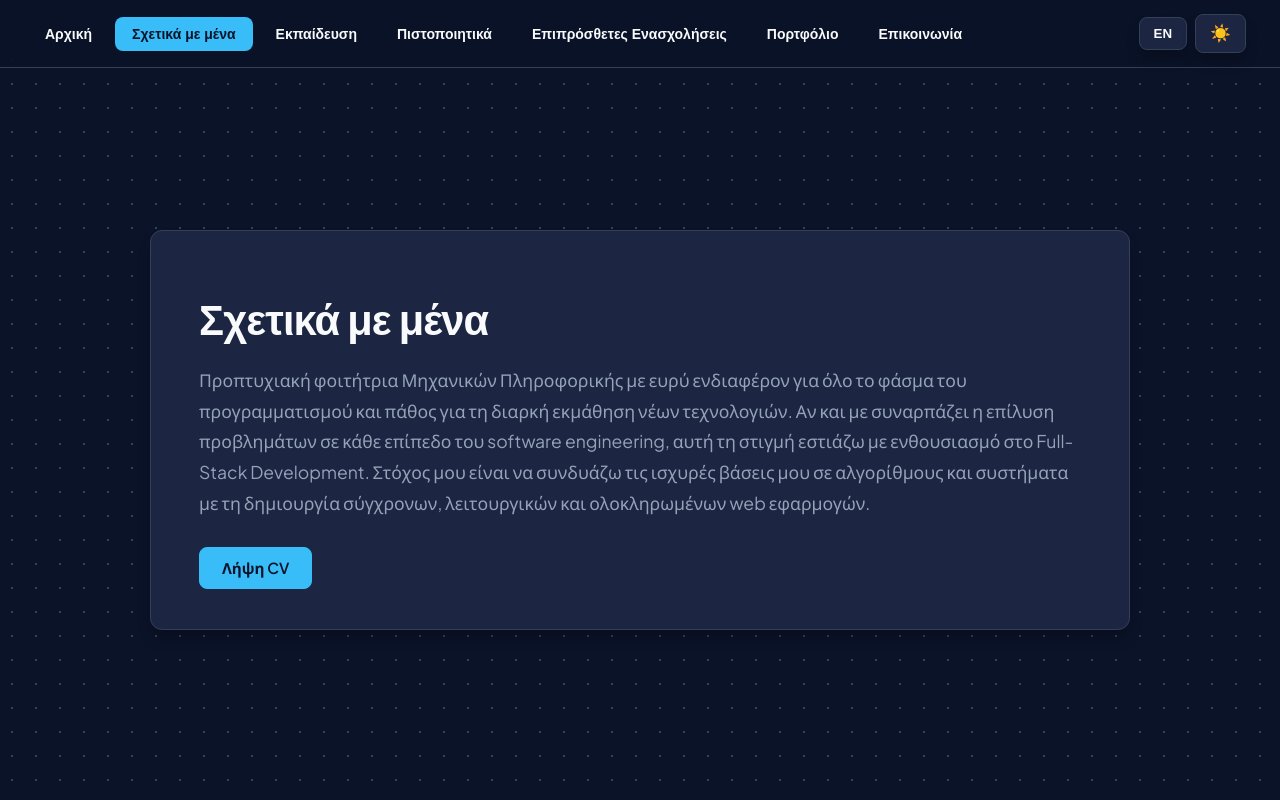
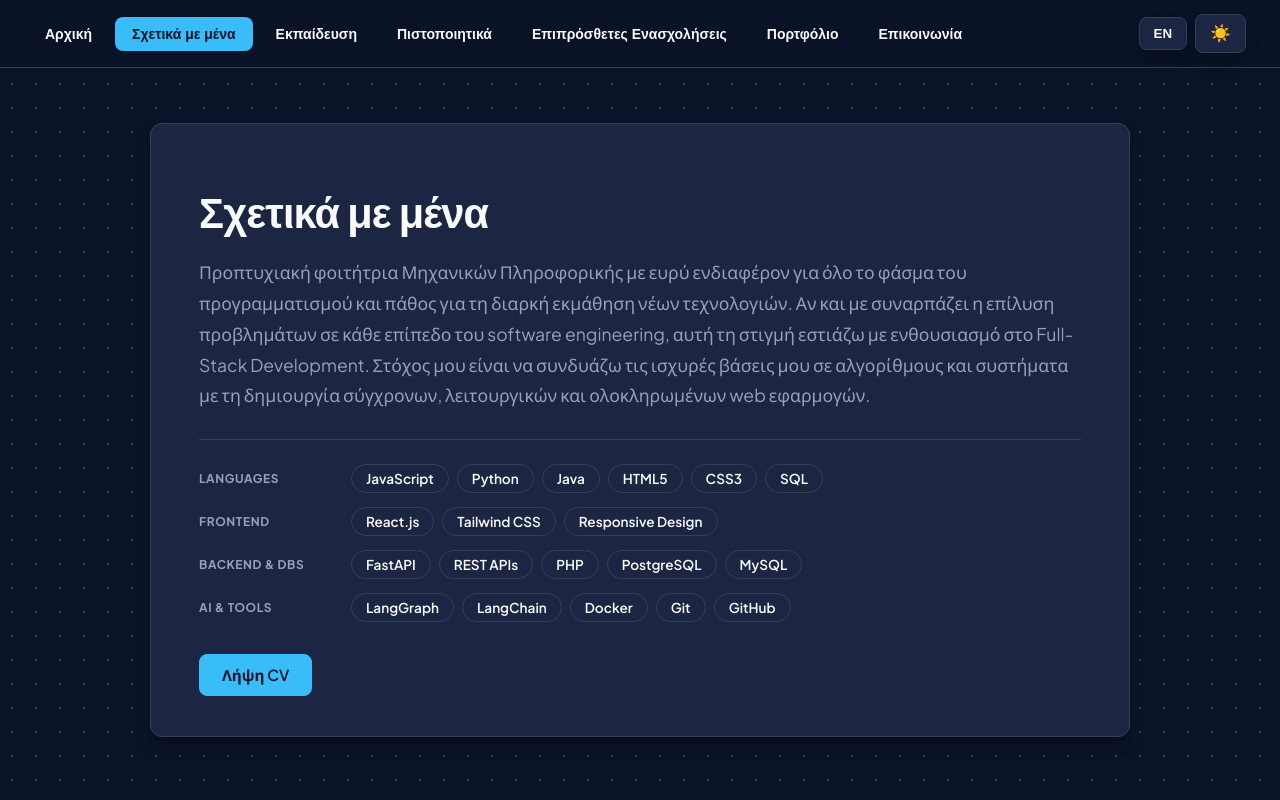
Before and after one commit to AnnaKarg/my-portfolio, a React (Vite) app: page / in a window 1280 px wide. Both pictures are taken after a click on the button "Σχετικά με μένα". Built offline with nearby package versions, Linux system fonts and the light colour scheme.

Commit message:
Trying smth

```diff
--- a/src/About_Me.jsx
+++ b/src/About_Me.jsx
@@ -1,10 +1,31 @@
 import React from 'react';
 
 function About_Me({ title, text, downloadLabel, cvFileUrl = '/CV.pdf' }) {
+  const skills = [
+    { cat: "Languages", items: ["JavaScript", "Python", "Java", "HTML5", "CSS3", "SQL"] },
+    { cat: "Frontend", items: ["React.js", "Tailwind CSS", "Responsive Design"] },
+    { cat: "Backend & DBs", items: ["FastAPI", "REST APIs", "PHP", "PostgreSQL", "MySQL"] },
+    { cat: "AI & Tools", items: ["LangGraph", "LangChain", "Docker", "Git", "GitHub"] }
+  ];
+
   return (
     <div style={heroStyle}>
       <h1 style={titleStyle}>{title}</h1>
       <p style={descriptionStyle}>{text}</p>
+
+      <div style={skillsWrapStyle}>
+        {skills.map((group, i) => (
+          <div key={i} style={skillRowStyle}>
+            <span style={skillCatStyle}>{group.cat}</span>
+            <div style={pillRowStyle}>
+              {group.items.map((item, j) => (
+                <span key={j} style={pillStyle}>{item}</span>
+              ))}
+            </div>
+          </div>
+        ))}
+      </div>
+
       <a href={cvFileUrl} download style={downloadBtnStyle}>
         {downloadLabel}
       </a>
@@ -42,6 +63,47 @@ const descriptionStyle = {
   lineHeight: '1.75'
 };
 
+const skillsWrapStyle = {
+  display: 'flex',
+  flexDirection: 'column',
+  gap: '14px',
+  margin: '0 0 32px 0',
+  paddingTop: '24px',
+  borderTop: '1px solid var(--border-color)'
+};
+
+const skillRowStyle = {
+  display: 'flex',
+  flexWrap: 'wrap',
+  alignItems: 'center',
+  gap: '12px'
+};
+
+const skillCatStyle = {
+  fontSize: '0.75rem',
+  fontWeight: 700,
+  letterSpacing: '0.05em',
+  textTransform: 'uppercase',
+  color: 'var(--muted-text)',
+  flex: '0 0 140px'
+};
+
+const pillRowStyle = {
+  display: 'flex',
+  flexWrap: 'wrap',
+  gap: '8px'
+};
+
+const pillStyle = {
+  fontSize: '0.85rem',
+  fontWeight: 600,
+  padding: '5px 14px',
+  borderRadius: '999px',
+  background: 'transparent',
+  border: '1px solid var(--border-color)',
+  color: 'var(--text-color)'
+};
+
 const downloadBtnStyle = {
   display: 'inline-block',
   padding: '10px 22px',
--- a/src/Start.jsx
+++ b/src/Start.jsx
@@ -1,15 +1,7 @@
 import React from 'react';
 
 function Start({ title, text, startText, imageUrl = '/my_image1.5.jpg' }) {
-  const skills = [
-    { cat: "Languages", items: "JavaScript, Python, Java, HTML5, CSS3, SQL" },
-    { cat: "Frontend", items: "React.js, Tailwind CSS, Responsive Design" },
-    { cat: "Backend & DBs", items: "FastAPI, REST APIs, PHP, PostgreSQL, MySQL" },
-    { cat: "AI & Tools", items: "LangGraph, LangChain, Docker, Git, GitHub" }
-  ];
-
   return (
-    <div style={containerStyle}>
     <div style={heroStyle}>
       <div style={textSideStyle}>
         <h1 style={titleStyle}>{title}</h1>
@@ -23,34 +15,13 @@ function Start({ title, text, startText, imageUrl = '/my_image1.5.jpg' }) {
         </div>
       </div>
     </div>
-
-      {/* ΝΕΑ ΕΝΟΤΗΤΑ: TECH STACK */}
-      <div style={stackSectionStyle}>
-        <h2 style={stackTitleStyle}>TECH STACK</h2>
-        <div style={stackGridStyle}>
-          {skills.map((s, i) => (
-            <div key={i} style={skillCardStyle}>
-              <span style={skillCatStyle}>{s.cat}</span>
-              <p style={skillItemsStyle}>{s.items}</p>
-            </div>
-          ))}
-        </div>
-      </div>
-    </div>
   );
 }
 
 // --- STYLES ---
-const containerStyle = {
+const heroStyle = {
   width: '100%',
   maxWidth: '980px',
-  display: 'flex',
-  flexDirection: 'column',
-  gap: '24px',
-  animation: 'fadeIn 0.7s ease-out',
-};
-
-const heroStyle = {
   display: 'flex',
   flexDirection: 'row',
   flexWrap: 'wrap-reverse',
@@ -61,7 +32,8 @@ const heroStyle = {
   background: 'var(--surface-color)',
   border: '1px solid var(--border-color)',
   borderRadius: '12px',
-  boxShadow: 'var(--surface-shadow)'
+  boxShadow: 'var(--surface-shadow)',
+  animation: 'fadeIn 0.7s ease-out'
 };
 
 const textSideStyle = { flex: '1 1 450px', textAlign: 'left' };
@@ -76,20 +48,4 @@ const avatarWrapper = {
 };
 const avatarImgStyle = { width: '100%', height: '100%', objectFit: 'cover', display: 'block' };
 
-// Styles για το Tech Stack block
-const stackSectionStyle = {
-  padding: '24px clamp(20px, 4vw, 48px)',
-  background: 'var(--surface-color)',
-  border: '1px solid var(--border-color)',
-  borderRadius: '12px',
-  boxShadow: 'var(--surface-shadow)',
-  textAlign: 'left'
-};
-
-const stackTitleStyle = { fontSize: '1.1rem', fontWeight: 800, letterSpacing: '0.05em', margin: '0 0 16px 0', color: 'var(--muted-text)' };
-const stackGridStyle = { display: 'grid', gridTemplateColumns: 'repeat(auto-fit, minmax(200px, 1fr))', gap: '16px' };
-const skillCardStyle = { padding: '12px', background: 'var(--bg-color)', borderRadius: '6px', border: '1px solid var(--border-color)' };
-const skillCatStyle = { fontSize: '0.85rem', fontWeight: 700, color: 'var(--accent-color)', display: 'block', marginBottom: '4px' };
-const skillItemsStyle = { margin: 0, fontSize: '0.9rem', lineHeight: '1.4', fontWeight: 500 };
-
 export default Start;
```
Also changed, not shown: .claude/launch.json (added). Lines whose indentation alone changed are shown as unchanged.
